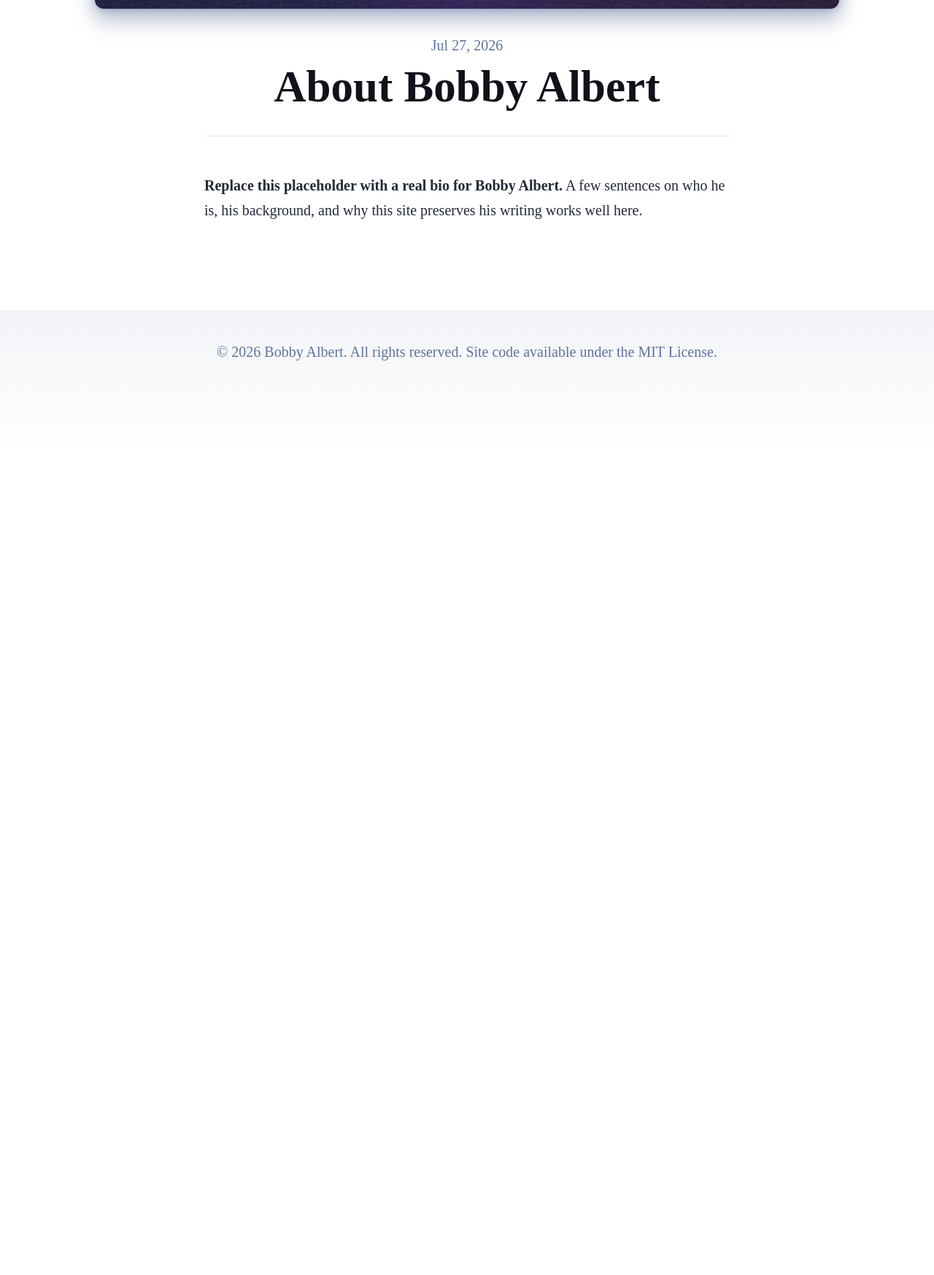
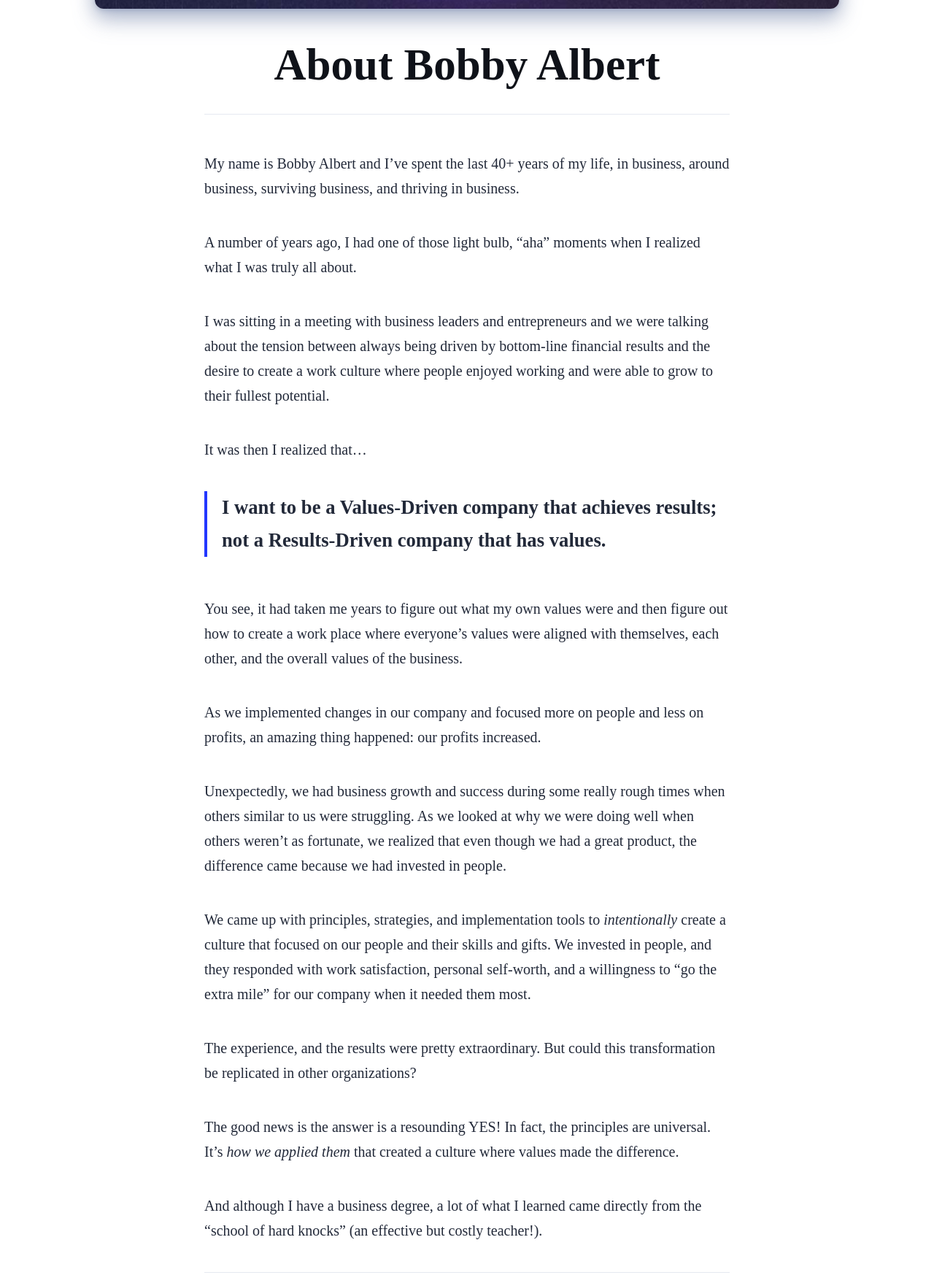
Before and after one commit to brademan-gh/bobby-albert-site, an Astro site: page /about in a window 1280 px wide. Shown: the part 636-2383 px from the top of the page at 73% size. Before the commit the page ends 1255 px from the top, so only its background shows below. Built offline with nearby package versions, Linux system fonts and the light colour scheme; Astro itself is replaced by a stand-in of ours.

Commit message:
Add Bobby's real bio to About page; make date optional in layout

```diff
--- a/src/layouts/BlogPost.astro
+++ b/src/layouts/BlogPost.astro
@@ -6,7 +6,10 @@ import Footer from '../components/Footer.astro';
 import FormattedDate from '../components/FormattedDate.astro';
 import Header from '../components/Header.astro';
 
-type Props = CollectionEntry<'blog'>['data'];
+// pubDate is optional so this layout can also serve dateless pages (About).
+type Props = Omit<CollectionEntry<'blog'>['data'], 'pubDate'> & {
+	pubDate?: CollectionEntry<'blog'>['data']['pubDate'];
+};
 
 const { title, description, pubDate, updatedDate, heroImage } = Astro.props;
 ---
@@ -64,16 +67,18 @@ const { title, description, pubDate, updatedDate, heroImage } = Astro.props;
 				</div>
 				<div class="prose">
 					<div class="title">
+						{
+							pubDate && (
 								<div class="date">
 									<FormattedDate date={pubDate} />
-							{
-								updatedDate && (
+									{updatedDate && (
 										<div class="last-updated-on">
 											Last updated on <FormattedDate date={updatedDate} />
 										</div>
+									)}
+								</div>
 							)
 						}
-						</div>
 						<h1>{title}</h1>
 						<hr />
 					</div>
--- a/src/pages/about.astro
+++ b/src/pages/about.astro
@@ -5,12 +5,84 @@ import Layout from '../layouts/BlogPost.astro';
 
 <Layout
 	title="About Bobby Albert"
-	description="A short biography of Bobby Albert."
-	pubDate={new Date('2026-07-27')}
+	description="Bobby Albert spent 40+ years in business — growing a five-employee company into a 150-person organization by investing in people. This is his story, in his own words."
 	heroImage={AboutHeroImage}
 >
 	<p>
-		<strong>Replace this placeholder with a real bio for Bobby Albert.</strong> A few sentences
-		on who he is, his background, and why this site preserves his writing works well here.
+		My name is Bobby Albert and I&rsquo;ve spent the last 40+ years of my life, in business,
+		around business, surviving business, and thriving in business.
+	</p>
+
+	<p>
+		A number of years ago, I had one of those light bulb, &ldquo;aha&rdquo; moments when I
+		realized what I was truly all about.
+	</p>
+
+	<p>
+		I was sitting in a meeting with business leaders and entrepreneurs and we were talking about
+		the tension between always being driven by bottom-line financial results and the desire to
+		create a work culture where people enjoyed working and were able to grow to their fullest
+		potential.
+	</p>
+
+	<p>It was then I realized that&hellip;</p>
+
+	<blockquote>
+		<p>
+			<strong>
+				I want to be a Values-Driven company that achieves results; not a Results-Driven
+				company that has values.
+			</strong>
+		</p>
+	</blockquote>
+
+	<p>
+		You see, it had taken me years to figure out what my own values were and then figure out how
+		to create a work place where everyone&rsquo;s values were aligned with themselves, each
+		other, and the overall values of the business.
+	</p>
+
+	<p>
+		As we implemented changes in our company and focused more on people and less on profits, an
+		amazing thing happened: our profits increased.
+	</p>
+
+	<p>
+		Unexpectedly, we had business growth and success during some really rough times when others
+		similar to us were struggling. As we looked at why we were doing well when others
+		weren&rsquo;t as fortunate, we realized that even though we had a great product, the
+		difference came because we had invested in people.
+	</p>
+
+	<p>
+		We came up with principles, strategies, and implementation tools to <em>intentionally</em>
+		create a culture that focused on our people and their skills and gifts. We invested in
+		people, and they responded with work satisfaction, personal self-worth, and a willingness to
+		&ldquo;go the extra mile&rdquo; for our company when it needed them most.
+	</p>
+
+	<p>
+		The experience, and the results were pretty extraordinary. But could this transformation be
+		replicated in other organizations?
+	</p>
+
+	<p>
+		The good news is the answer is a resounding YES! In fact, the principles are universal.
+		It&rsquo;s <em>how we applied them</em> that created a culture where values made the
+		difference.
+	</p>
+
+	<p>
+		And although I have a business degree, a lot of what I learned came directly from the
+		&ldquo;school of hard knocks&rdquo; (an effective but costly teacher!).
+	</p>
+
+	<hr />
+
+	<p>
+		<em>
+			This site preserves Bobby&rsquo;s writing &mdash; <a href="/blog/">289 blog posts</a>
+			published between 2014 and 2022 &mdash; so it stays available to anyone looking for it.
+		</em>
 	</p>
 </Layout>
```
Lines whose indentation alone changed are shown as unchanged.
